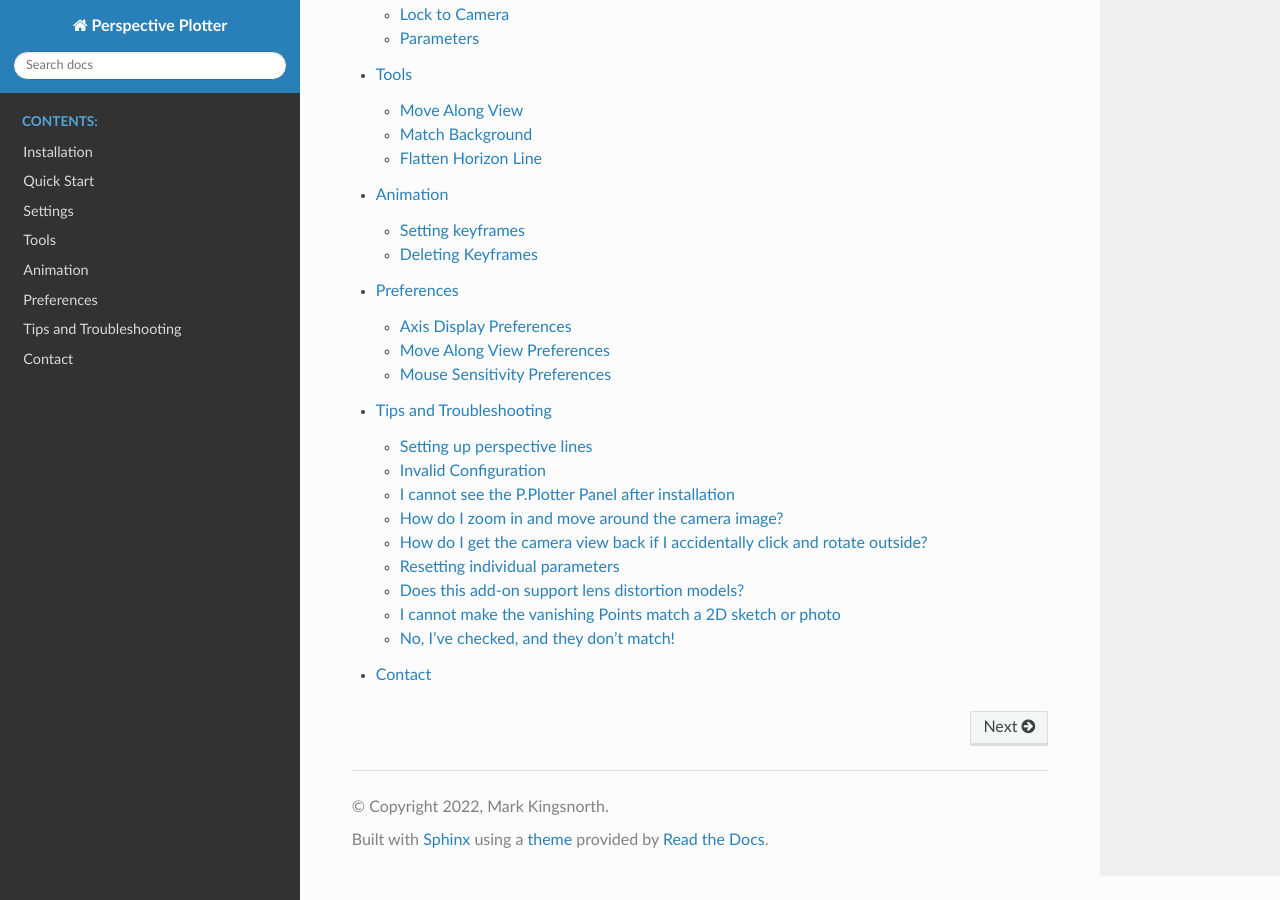
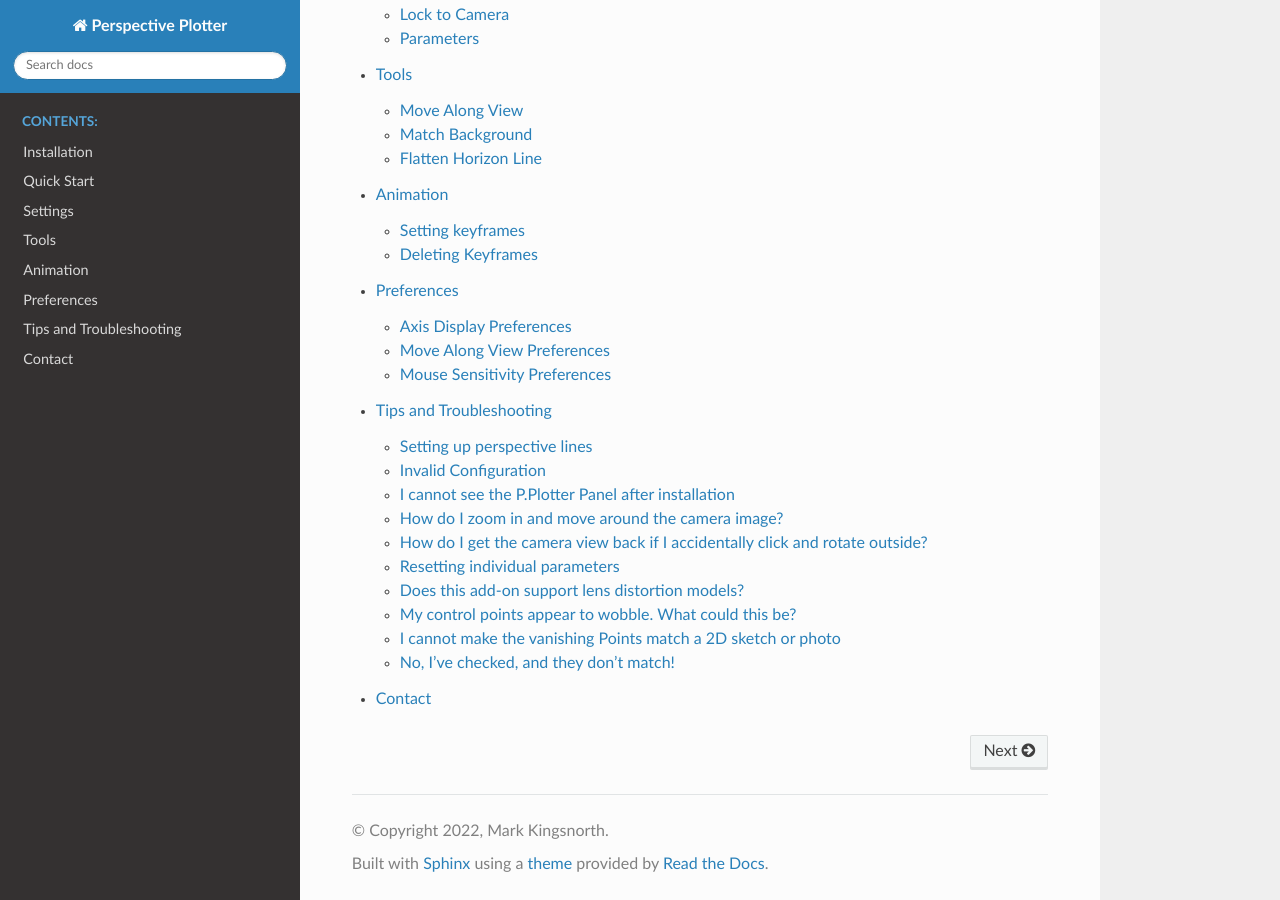
Before and after one commit to mkingsnorth/perspective_plotter_docs, a Sphinx documentation site: the page built from docs/index.rst, in a window 1280 px wide and 900 px high, scrolled down 1421 px. Built offline with Sphinx 7.4.7 and the Read the Docs theme 2.0.0, drawn with Linux system fonts in a browser that asks for light colours; part of the change alters nothing that is shown.

Commit message:
Added tip about changing units

```diff
--- a/docs/troubleshooting.rst
+++ b/docs/troubleshooting.rst
@@ -73,6 +73,22 @@ Does this add-on support lens distortion models?
 
 As Blender applies Lens distortion in post production, at the moment this is a future requirement and you would need to look at Blender's Movie Clip editor to resolve the distortion before doing a camera match.
 
+
+============================================================================================================
+My control points appear to wobble.  What could this be?
+============================================================================================================
+
+For very small or very large scale scenes, such as an aerial photo, Blender's Units settings may need to be adjusted so that the add-on can calculate the right level of accuracy.
+
+Go to the *Scene* -> *Units* section of Blender's properties tab, and look at the |Unit Scale| setting.  Change this to larger or smaller orders of magnitude (e.g. 10 or 0.1) will change the relative scale of units in Blender.  For instance, an aerial photo may benefit from having this setting changed to 10.
+
+.. image:: images/unit_scale.jpg
+    :alt: Unit Scale Setting
+
+.. |unit scale| raw:: html
+
+   <a href="https://docs.blender.org/manual/en/latest/scene_layout/scene/properties.html#units" target="_blank">Unit Scale</a>
+
 ============================================================================================================
 I cannot make the vanishing Points match a 2D sketch or photo
 ============================================================================================================
```
